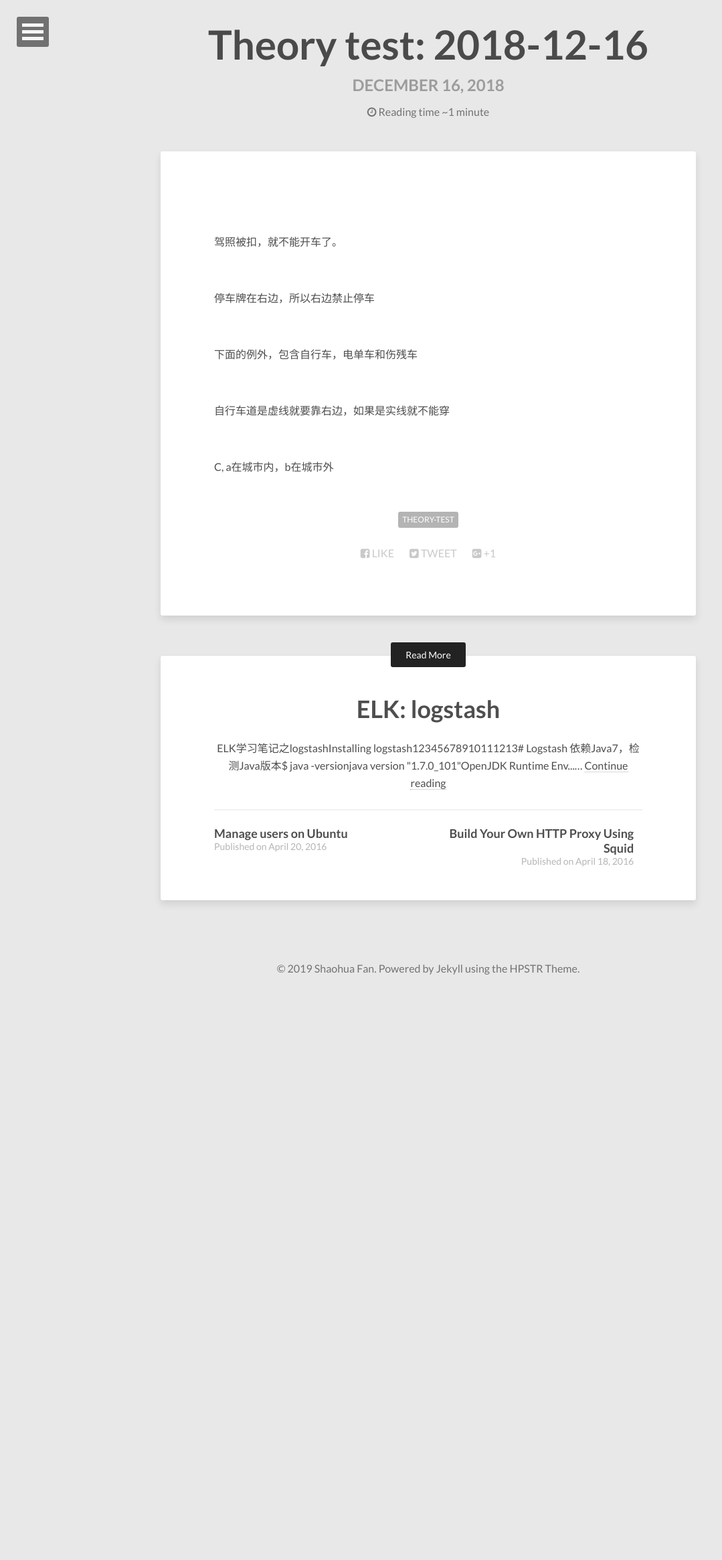
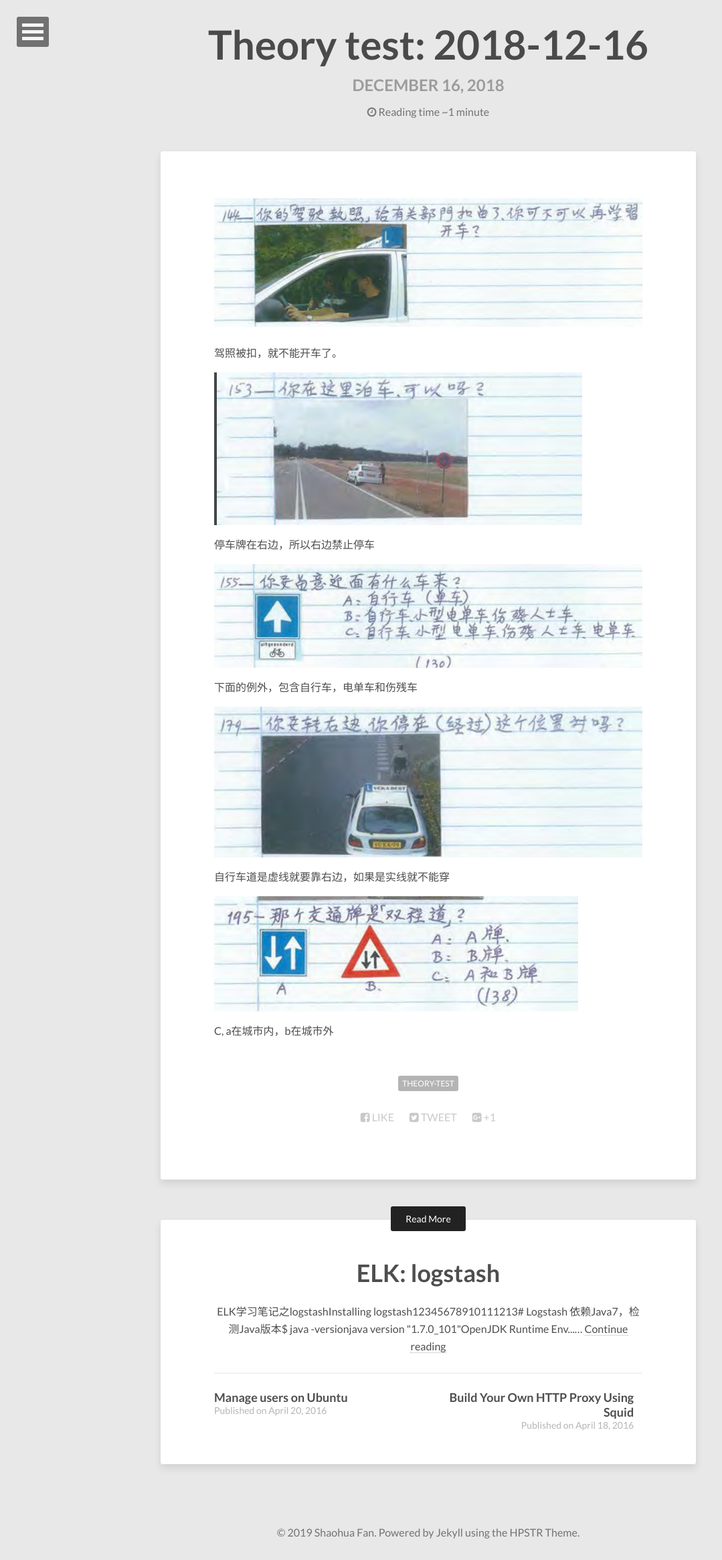
Before and after one commit to fanshaohua-fan/fanshaohua-fan.github.io, a Jekyll site: the page built from _posts/2018-12-16-theory-test-car.md, in a window 1280 px wide. Shown: the whole page at 67% size, without its empty margins (0-1079 px from the left). Built offline with Jekyll 4.4.1, drawn with Linux system fonts in a browser that asks for light colours; nearby versions of some CDN libraries; before the commit the page ends 1487 px from its top, so only the background shows below that.

Commit message:
update images path to Absolute path

```diff
--- a/_posts/2018-12-16-theory-test-car.md
+++ b/_posts/2018-12-16-theory-test-car.md
@@ -5,22 +5,22 @@ categories: dutch-theory-test-car
 tags:  Theory-test
 ---
 
-![](2018-12-16-19-57-32.png)
+![](/images/2018-12-16-19-57-32.png)
 
 驾照被扣，就不能开车了。
 
-![](2018-12-16-20-14-22.png)
+![](/images/2018-12-16-20-14-22.png)
 
 停车牌在右边，所以右边禁止停车
 
-![](2018-12-16-20-15-31.png)
+![](/images/2018-12-16-20-15-31.png)
 
 下面的例外，包含自行车，电单车和伤残车
 
-![](2018-12-16-20-36-21.png)
+![](/images/2018-12-16-20-36-21.png)
 
 自行车道是虚线就要靠右边，如果是实线就不能穿
 
-![](2018-12-16-21-07-57.png)
+![](/images/2018-12-16-21-07-57.png)
 
 C, a在城市内，b在城市外
```
